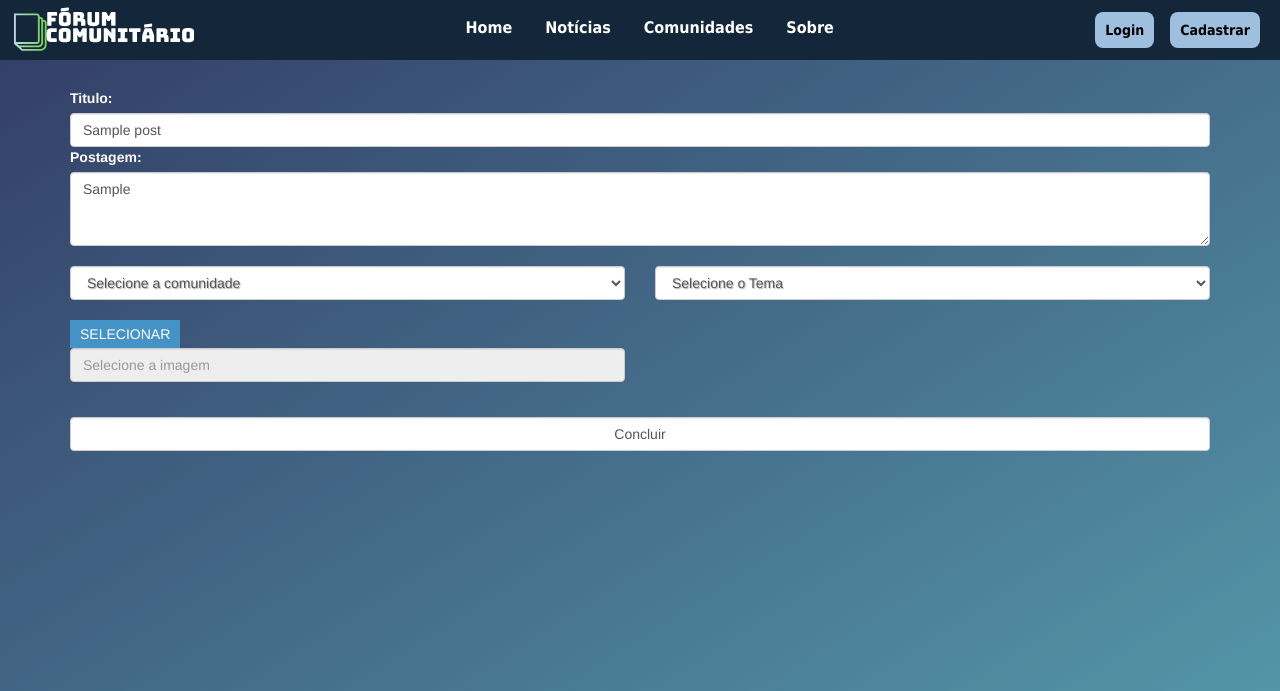
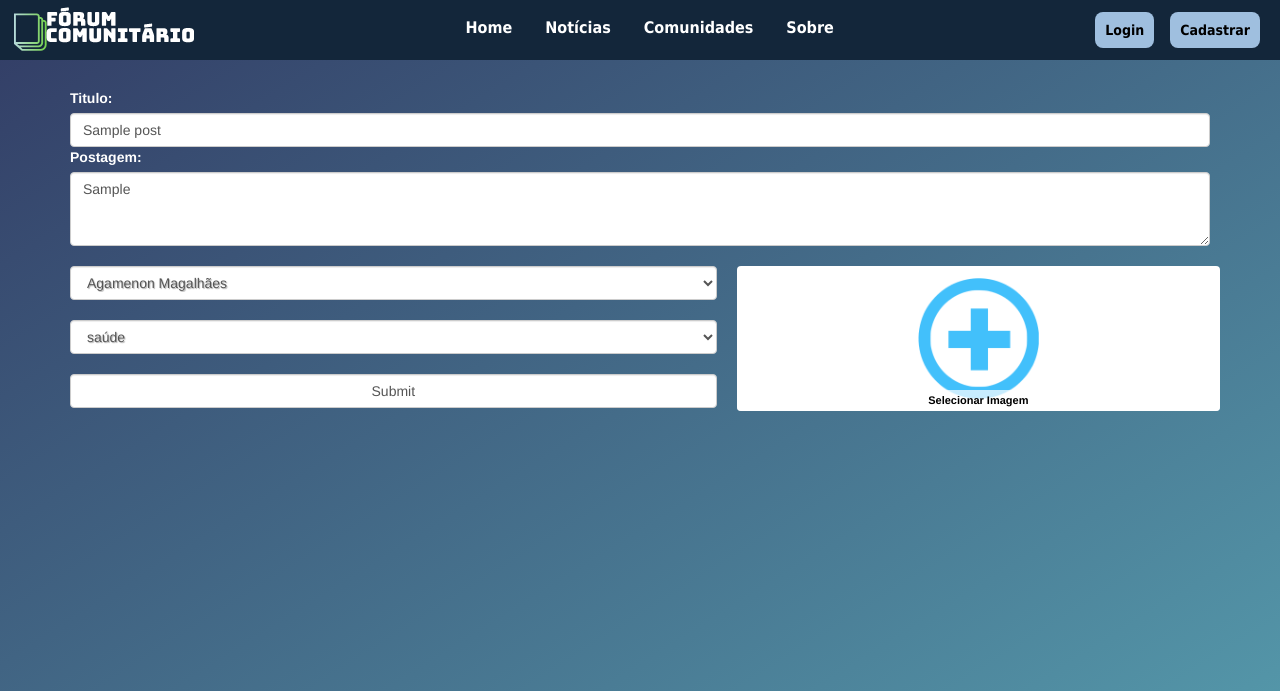
Before and after one commit to JonissonGomes/Jornal-Comunit-rio, a PHP site: page /php/editar.php?edit=1 in a window 1280 px wide. Shown: the top 691 px of the page. Run offline with PHP 8.4, Linux system fonts and the light colour scheme; data comes from the database, SQL or seed files in the repository; both versions use the stored data as it was after the commit; tables that the repository leaves empty hold one stand-in row (values such as "Sample post").

Commit message:
form do editar

```diff
--- a/php/coment.php
+++ b/php/coment.php
@@ -35,7 +35,7 @@ $posts=$feed->fetch();?>
 		<?php
 		$classificado=fetch('SELECT * FROM stars WHERE user_id=?',[$_SESSION['id']]);
 		$media=fetch('SELECT AVG(valor) FROM stars',[]);
-		echo number_format($media[0],2);
+		echo '<center><h5>'.number_format($media[0],2).'</h5></center>';
 		?>
 
 				<?php if ($classificado==null) {?>
--- a/php/editar.php
+++ b/php/editar.php
@@ -10,6 +10,7 @@
 			$feed->execute([$_GET['edit']]);
 			$posts=$feed->fetch();
 			?>
+
 	<div class="form-group container" id="POSTS">
 		<form method="post" action="edit.php" enctype="multipart/form-data">
 			<div class="formPost">
@@ -17,20 +18,22 @@
 				<input class="form-control" type="text" id="title" name="title" size="20" maxlength="40" placeholder="Insira o titulo" value="<?=$posts['title']?>" required>
 				<label>Postagem:</label>
 				<textarea class="form-control" name="post" maxlength="510" cols="63" rows="3" required><?=$posts['post']?></textarea><br>
-				<div class="form-group row">
-					<div class="col-xs-6">
+				<div class="form-group row" style="display: flex; justify-content: space-between;">
+					<div class="col-xs-7">
 						<select class="form-control"  name="comunidades">
-							<option disabled selected>Selecione a comunidade</option>
+							<option disabled>Selecione a comunidade</option>
 							<?php
 							$stmt=$pdo->prepare("SELECT * FROM comunidades");
 							$stmt->execute();
 							$com=$stmt->fetchall();
 							for ($i=0; $i < sizeof($com); $i++) {
+								if ($com[$i]['id']==$posts['comunidades_id']) {
+								echo '<option value="'.$com[$i]['id'].'" selected>'.$com[$i]['nome'].'</option>';
+								}else{
 								echo '<option value="'.$com[$i]['id'].'">'.$com[$i]['nome'].'</option>';
+							}
 							}?>
-						</select>
-					</div>
-					<div class="col-xs-6">
+						</select><br>
 						<select name="tema" class="form-control">
 							<option disabled selected>Selecione o Tema</option>
 							<?php
@@ -38,33 +41,57 @@
 							$stmt->execute();
 							$com=$stmt->fetchall();
 							for ($i=0; $i < sizeof($com); $i++) {
+								if ($com[$i]['id']==$posts['tema_id']) {
+								echo '<option value="'.$com[$i]['id'].'" selected>'.$com[$i]['nome'].'</option>';
+								}else{
 								echo '<option value="'.$com[$i]['id'].'">'.$com[$i]['nome'].'</option>';
+							}
 							}?>
-						</select>
-						<br>
+						</select><br>
+			<input class="form-control" class="enviar" type="submit" name="">
 					</div>
-					<div class="col-xs-6">
-				<input  type="button" class="btnI" value="SELECIONAR">
-				<input type="file" accept="image/*" name="imagem" id="arquivo" class="arquivo" style="display: none;" >
-				<input type="text" name="file" id="file" class="form-control" placeholder="Selecione a imagem" readonly="readonly" >
-				<script>
-					$('.btnI').on('click', function() {
-						$('.arquivo').trigger('click');
-					});
-					$('.arquivo').on('change', function() {
-						var fileName = $(this)[0].files[0].name;
-						$('#file').val(fileName);
-					});
 
-				</script>
-				</div>
+					  <div class="wrap-custom-file col-xs-5">
+    <input type="file" name="imagem" id="image1" accept=".gif, .jpg, .png" />
+    <label class="sImage" for="image1">
+      <span>Selecionar Imagem</span>
+    </label>
+  </div>
+
+</div>
 				</div>
 			</div>
 			<br>
-			<input type="password" name="id" value="<?=$_GET['edit']?>" style="display: none;">
-			<input class="form-control" class="enviar" type="submit" value="Concluir">
 		</form>
+		<script type="text/javascript">
+		$('input[type="file"]').each(function(){
+  // Refs
+  var $file = $(this),
+      $label = $file.next('label'),
+      $labelText = $label.find('span'),
+      labelDefault = $labelText.text();
+
+  // When a new file is selected
+  $file.on('change', function(event){
+    var fileName = $file.val().split( '\\' ).pop(),
+        tmppath = URL.createObjectURL(event.target.files[0]);
+    //Check successfully selection
+		if( fileName ){
+      $label
+        .addClass('file-ok')
+        .css({"background-image": "url(' "+ tmppath + "')", "background-size": "100%","background-repeat":"no-repeat"});
+			$labelText.text(fileName);
+    }else{
+      $label.removeClass('file-ok');
+			$labelText.text(labelDefault);
+    }
+  });
+
+// End loop of file input elements
+});
+		</script>
 	</div>
 
+			<input type="password" name="id" value="<?=$_GET['edit']?>" style="display: none;">
 </body>
 </html>
--- a/php/home.php
+++ b/php/home.php
@@ -72,7 +72,7 @@ if(!isset ($_SESSION['user'])){
 		if( fileName ){
       $label
         .addClass('file-ok')
-        .css({"background-image": "url(' "+ tmppath + "')", "background-size": "100%","background-repeat":"no-repeat","background-position": "center"});
+        .css({"background-image": "url(' "+ tmppath + "')", "background-size": "100%","background-repeat":"no-repeat"});
 			$labelText.text(fileName);
     }else{
       $label.removeClass('file-ok');
```
Also changed, not shown: id7031787_login.sql (+4 -3 lines), js/index.js (+14 -0 lines), 1 other file.
